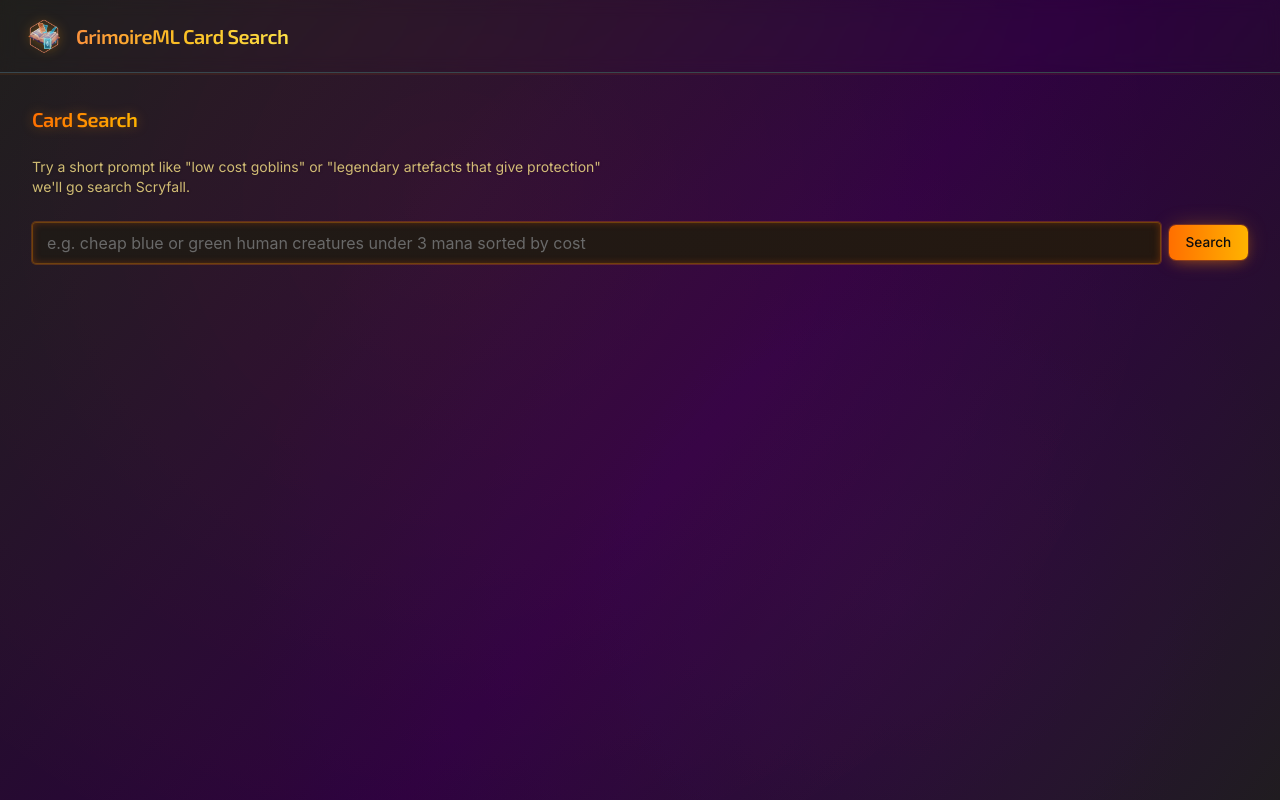
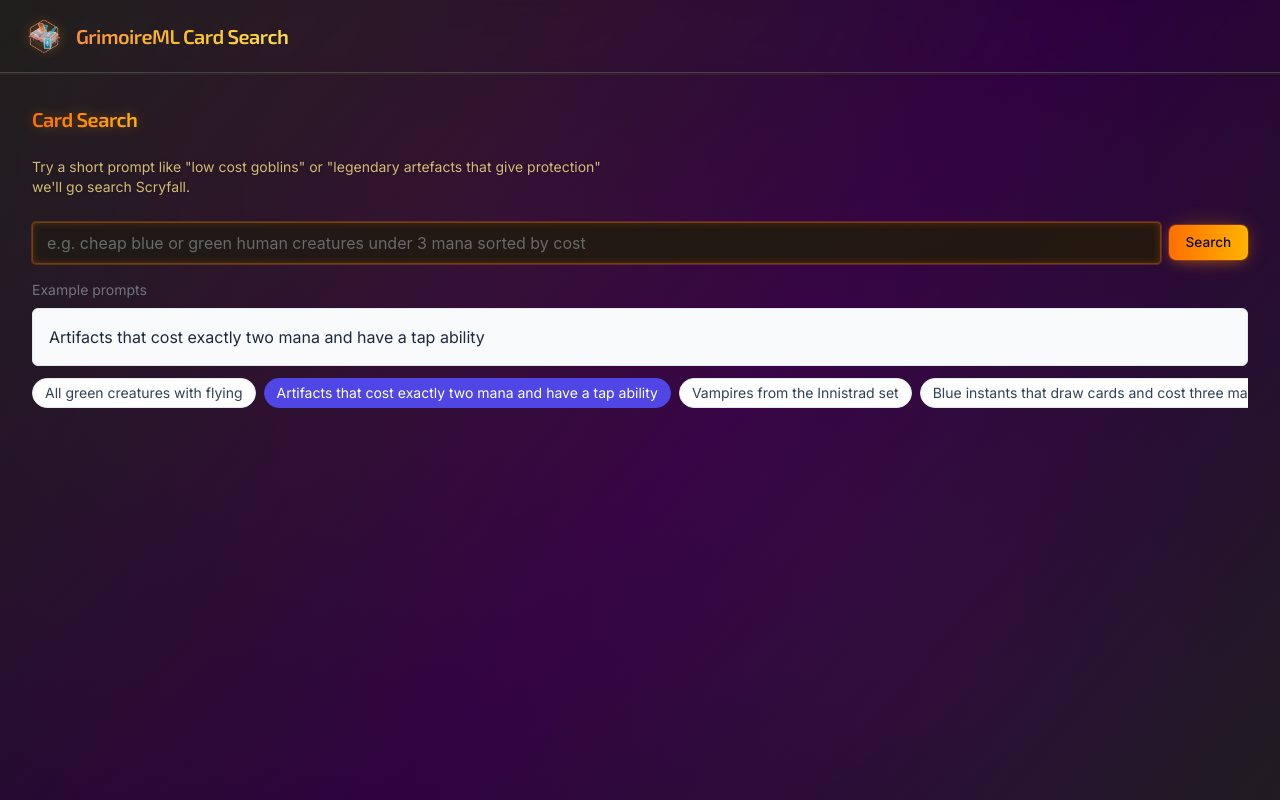
Before and after one commit to AdamProbert/GrimoireML, a Next.js app in the folder webapp/: page /cards in a window 1280 px wide. Built offline with nearby package versions, Linux system fonts and the light colour scheme.

Commit message:
feat: add basic prompts box

```diff
--- /dev/null
+++ b/webapp/app/cards/components/ExamplePrompts.tsx
@@ -0,0 +1,84 @@
+'use client';
+import React, { useEffect, useRef, useState } from 'react';
+
+interface ExamplePromptsProps {
+  examples?: string[];
+  onChooseAndSubmit: (prompt: string) => void;
+  className?: string;
+}
+
+export default function ExamplePrompts({
+  examples = [
+    'All green creatures with flying',
+    'Artifacts that cost exactly two mana and have a tap ability',
+    'Vampires from the Innistrad set',
+    'Blue instants that draw cards and cost three mana or less',
+    'Cards with a cat in the artwork',
+  ],
+  onChooseAndSubmit,
+  className = '',
+}: ExamplePromptsProps) {
+  const [index, setIndex] = useState(0);
+  const [paused, setPaused] = useState(false);
+  const intervalRef = useRef<number | null>(null);
+
+  useEffect(() => {
+    // auto-rotate every 5s
+    if (intervalRef.current) window.clearInterval(intervalRef.current);
+    if (!paused) {
+      intervalRef.current = window.setInterval(() => {
+        setIndex((i) => (i + 1) % examples.length);
+      }, 5000);
+    }
+    return () => {
+      if (intervalRef.current) window.clearInterval(intervalRef.current);
+    };
+  }, [paused, examples.length]);
+
+  const choose = (i: number) => {
+    const p = examples[i];
+    onChooseAndSubmit(p);
+    setIndex(i);
+  };
+
+  return (
+    <div
+      className={`w-full ${className}`}
+      onMouseEnter={() => setPaused(true)}
+      onMouseLeave={() => setPaused(false)}
+    >
+      <div className="mb-2 text-sm text-gray-500">Example prompts</div>
+
+      <div className="relative">
+        {/* Slide area */}
+        <div className="min-h-[56px] flex items-center justify-center bg-slate-50 dark:bg-slate-800 rounded-md p-4 border border-slate-200 dark:border-slate-700">
+          <button
+            className="text-left w-full text-sm sm:text-base leading-snug text-slate-800 dark:text-slate-100"
+            onClick={() => choose(index)}
+            aria-label={`Use example: ${examples[index]}`}
+          >
+            {examples[index]}
+          </button>
+        </div>
+
+        {/* Dots / items */}
+        <div className="mt-3 flex gap-2 overflow-x-auto">
+          {examples.map((ex, i) => (
+            <button
+              key={ex}
+              onClick={() => choose(i)}
+              className={`flex-shrink-0 px-3 py-1 rounded-full text-sm border transition-colors duration-150 whitespace-nowrap
+                ${
+                  i === index
+                    ? 'bg-indigo-600 text-white border-indigo-600'
+                    : 'bg-white dark:bg-slate-900 text-slate-700 dark:text-slate-300 border-slate-200 dark:border-slate-700'
+                }`}
+            >
+              {ex}
+            </button>
+          ))}
+        </div>
+      </div>
+    </div>
+  );
+}
--- a/webapp/app/cards/search-client.tsx
+++ b/webapp/app/cards/search-client.tsx
@@ -6,6 +6,7 @@
 import QueryPartsChips from './components/QueryPartsChips';
 import SearchFeedback from './components/SearchFeedback';
 import ResultsSection from './components/ResultsSection';
+import ExamplePrompts from './components/ExamplePrompts';
 import { useDelayedBusy } from './hooks/useDelayedBusy';
 
 /**
@@ -45,6 +46,9 @@
   // Shadow copy of last committed search results (cleared immediately on edit)
   const [displayCards, setDisplayCards] = useState<typeof results>([]);
   const [executedPrompt, setExecutedPrompt] = useState('');
+  // Show example prompts only on first entry to the page. Once hidden it stays hidden
+  // until the page is fully remounted (e.g. navigating away/back to home).
+  const [showExamples, setShowExamples] = useState(true);
   const dirty = prompt !== executedPrompt;
 
   // Whenever prompt diverges from last executed prompt -> immediate clean reset
@@ -95,6 +99,8 @@
     if (!prompt.trim()) {
       return;
     }
+    // If the user submits manually (not via an example click), hide the examples forever
+    if (showExamples) setShowExamples(false);
     if (!firstSearchPerformedRef.current) {
       firstSearchPerformedRef.current = true;
       onFirstSearch?.();
@@ -113,6 +119,16 @@
         onSubmit={handleSubmit}
         disabled={activeBusy || loaderActive}
       />
+      {/* Example prompts carousel - show only on first visit; hide after any submit */}
+      {showExamples && (
+        <div className="flex-shrink-0">
+          <ExamplePrompts
+            onChooseAndSubmit={(p) => {
+              setPrompt(p);
+            }}
+          />
+        </div>
+      )}
       <SearchFeedback error={error} warnings={parseWarnings} />
 
       {/* Chips area (flex-shrink) */}
```
